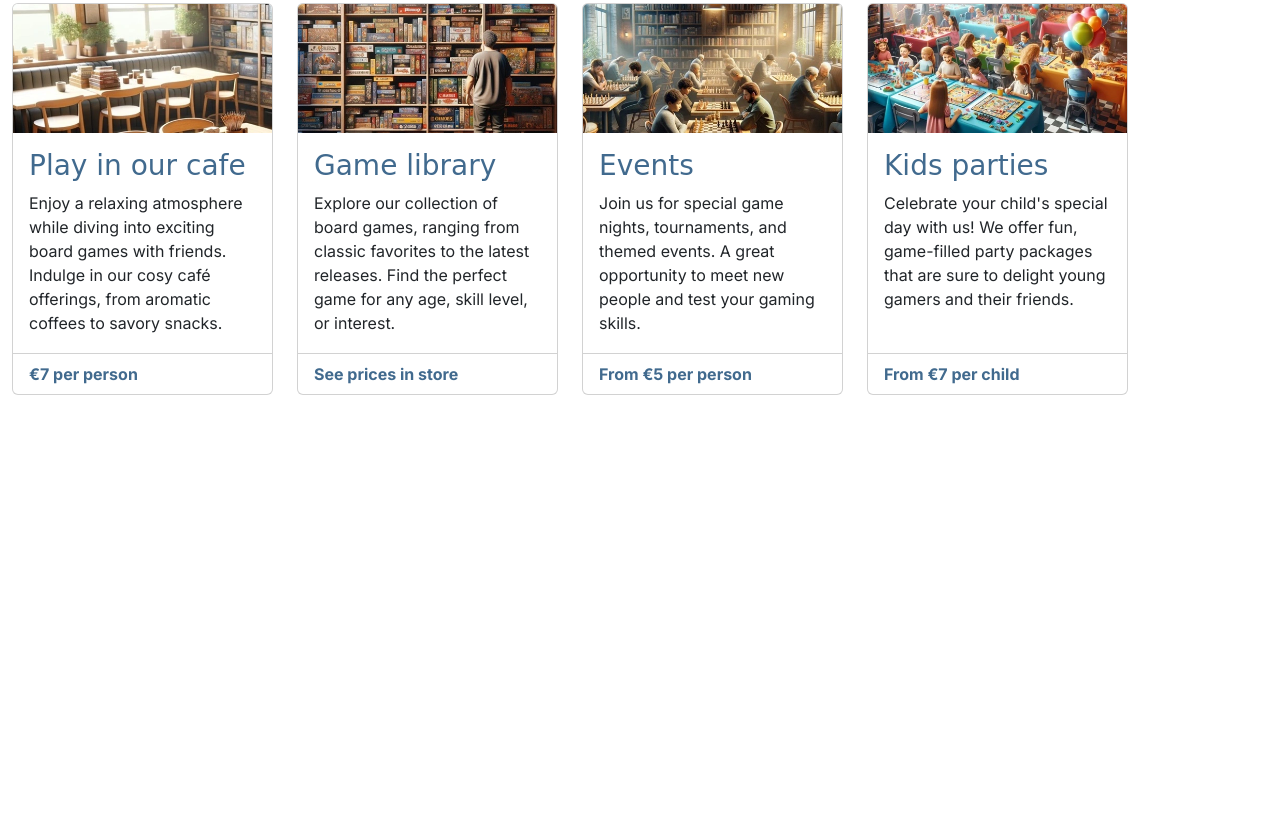
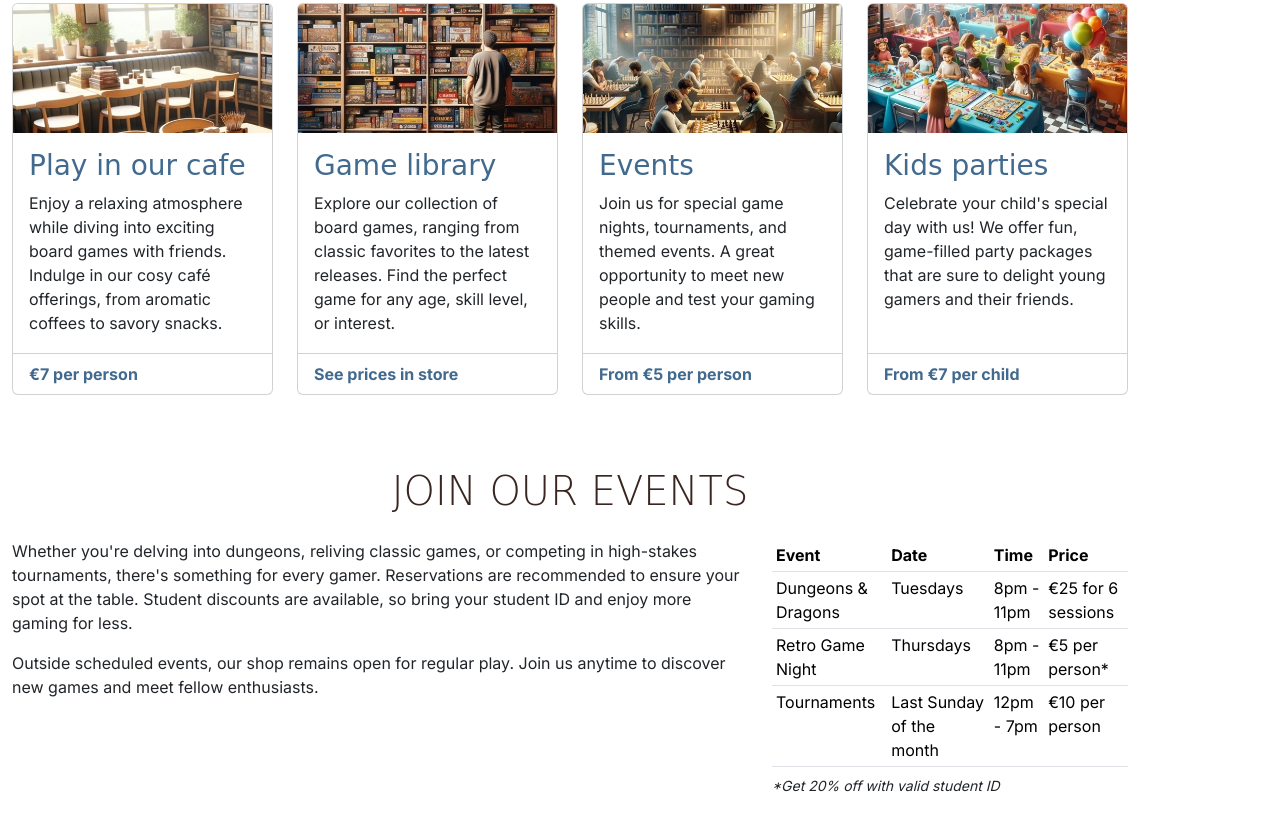
Before and after one commit to u22n/boardwalk-games, a plain HTML site: page index.html in a window 1280 px wide. Shown: the part 734-1564 px from the top of the page. Before the commit the page ends 1177 px from the top, so only its background shows below. Drawn offline with nearby package versions, Linux system fonts and the light colour scheme; a web font is replaced by a local one.

Commit message:
Add 'Join our events' section to homepage and Events nav link; use table-hover for row highlight

```diff
--- a/index.html
+++ b/index.html
@@ -29,6 +29,9 @@
             </li>
             <li class="nav-item">
               <a class="nav-link" href="#services">Services</a>
+            </li>
+            <li class="nav-item">
+              <a class="nav-link" href="#events">Events</a>
             </li>
             <li class="nav-item">
               <a class="nav-link" href="game-library.html">Games</a>
@@ -154,6 +157,55 @@
         </div>
       </section>
     </main>
+      <!-- Events section -->
+      <section id="events" class="section container my-4" aria-labelledby="events-heading">
+        <div class="row mb-3">
+          <div class="col-12 text-center" id="events-heading"><h2 class="display-6">Join our events</h2></div>
+        </div>
+
+        <div class="row g-4 align-items-start">
+          <div class="col-12 col-lg-8">
+            <p>Whether you're delving into dungeons, reliving classic games, or competing in high-stakes tournaments, there's something for every gamer. Reservations are recommended to ensure your spot at the table. Student discounts are available, so bring your student ID and enjoy more gaming for less.</p>
+            <p>Outside scheduled events, our shop remains open for regular play. Join us anytime to discover new games and meet fellow enthusiasts.</p>
+          </div>
+
+          <div class="col-12 col-lg-4">
+            <div class="table-responsive">
+              <table class="table table-sm table-hover mb-0">
+                <thead>
+                  <tr>
+                    <th scope="col">Event</th>
+                    <th scope="col">Date</th>
+                    <th scope="col">Time</th>
+                    <th scope="col">Price</th>
+                  </tr>
+                </thead>
+                <tbody>
+                  <tr>
+                    <td>Dungeons &amp; Dragons</td>
+                    <td>Tuesdays</td>
+                    <td>8pm - 11pm</td>
+                    <td>€25 for 6 sessions</td>
+                  </tr>
+                  <tr>
+                    <td>Retro Game Night</td>
+                    <td>Thursdays</td>
+                    <td>8pm - 11pm</td>
+                    <td>€5 per person*</td>
+                  </tr>
+                  <tr>
+                    <td>Tournaments</td>
+                    <td>Last Sunday of the month</td>
+                    <td>12pm - 7pm</td>
+                    <td>€10 per person</td>
+                  </tr>
+                </tbody>
+              </table>
+            </div>
+            <p class="small mt-2"><em>*Get 20% off with valid student ID</em></p>
+          </div>
+        </div>
+      </section>
 
     <!-- Bootstrap 5 Bundle (includes Popper) -->
     <script src="https://cdn.jsdelivr.net/npm/bootstrap@5.3.2/dist/js/bootstrap.bundle.min.js"></script>
```
